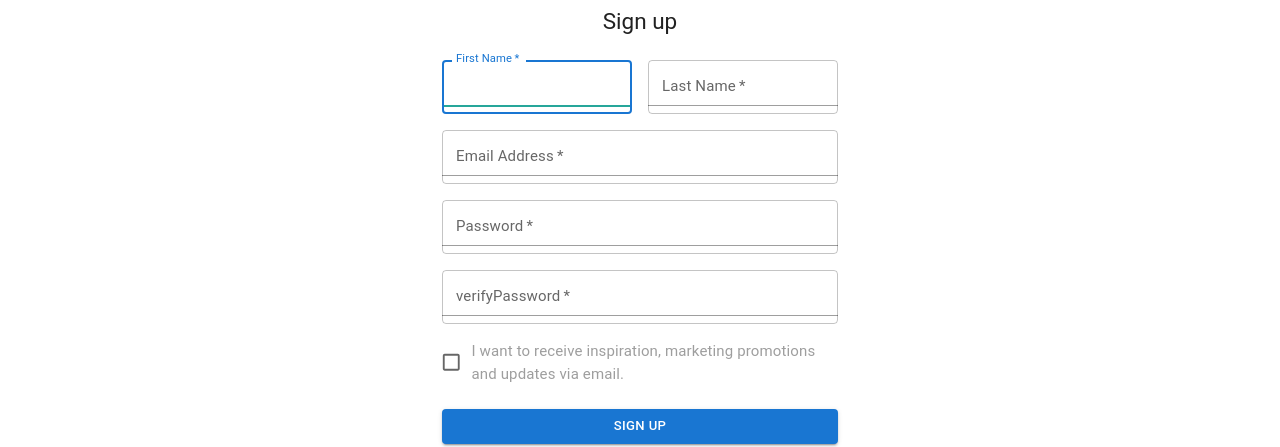
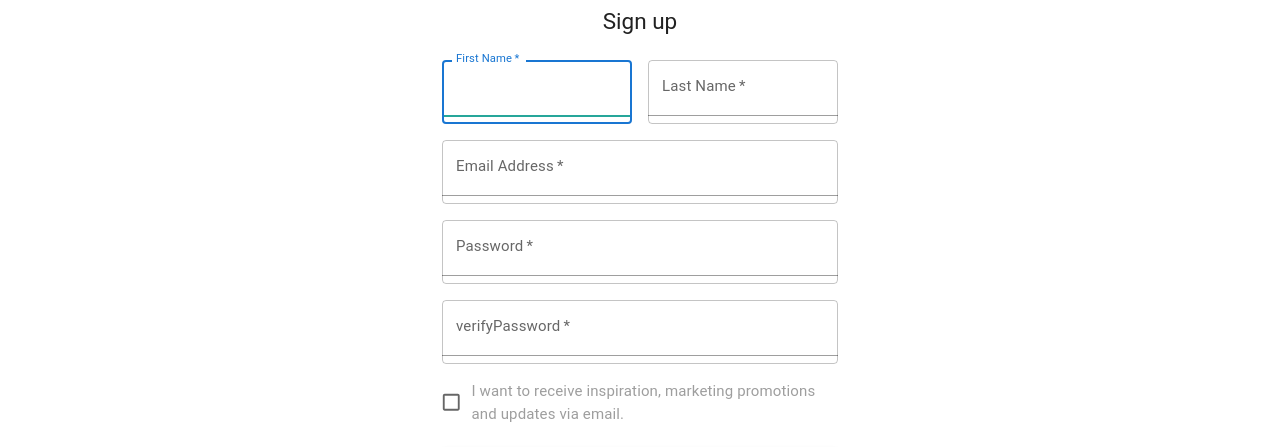
Before and after one commit to ziyadvk2/Teacher-Portal-FrontEnd, a React (Create React App) app: page /signup in a window 1280 px wide. Shown: the part 178-625 px from the top of the page. Built offline with nearby package versions, Linux system fonts and the light colour scheme; no server answers.

Commit message:
Made some CSS changes in components

```diff
--- a/src/components/AppBar.js
+++ b/src/components/AppBar.js
@@ -26,7 +26,7 @@ function ResponsiveAppBar() {
   const dispatch = useDispatch();
   const navigate = useNavigate();
 
-  const { user, loading } = useSelector((state) => state.userReducer);
+  const { user,accessToken, loading } = useSelector((state) => state.userReducer);
   useEffect(() => {
     dispatch(fetchUser());
   }, [dispatch]);
@@ -83,7 +83,7 @@ function ResponsiveAppBar() {
               Teacher's Portal
             </Typography>
           </Box>
-          {user && !loading ? (
+          {user && accessToken ? (
             <Box>
               <Tooltip title="Open settings">
                 <IconButton onClick={handleOpenUserMenu} sx={{ p: 0 }}>
--- a/src/components/EditStudent.js
+++ b/src/components/EditStudent.js
@@ -6,12 +6,10 @@ import DialogActions from "@mui/material/DialogActions";
 import DialogContent from "@mui/material/DialogContent";
 import DialogContentText from "@mui/material/DialogContentText";
 import DialogTitle from "@mui/material/DialogTitle";
-import {  TextField } from "@mui/material";
+import { TextField } from "@mui/material";
 import EditIcon from "@mui/icons-material/Edit";
 import { useDispatch } from "react-redux";
-import {
-  updateStudentById,
-} from "../Redux/reducers/studentReducer";
+import { updateStudentById } from "../Redux/reducers/studentReducer";
 
 export default function EditStudent({ studentId, initialData }) {
   const [open, setOpen] = useState(false);
@@ -26,9 +24,9 @@ export default function EditStudent({ studentId, initialData }) {
   const handleBox = () => {
     setOpen(!open);
   };
-useEffect(()=>{
+  useEffect(() => {
     setFormData(initialData);
-},[initialData])
+  }, [initialData]);
 
   const handleChange = (event) => {
     const { name, value } = event.target;
@@ -65,10 +63,16 @@ useEffect(()=>{
               mt: 2,
               minWidth: 120,
               maxWidth: "100%",
-              '& > :not(style)': { m: 1, width: '25ch' },
+              "& > :not(style)": { m: 1, width: "25ch" },
             }}
           >
             <TextField
+              inputProps={{
+                style: {
+                  padding: 5,
+                },
+              }}
+              sx={{ mt: 1 }}
               id="outlined-basic"
               label="Name"
               variant="outlined"
@@ -78,6 +82,12 @@ useEffect(()=>{
               placeholder="Enter Student Name"
             />
             <TextField
+              inputProps={{
+                style: {
+                  padding: 5,
+                },
+              }}
+              sx={{ mt: 1 }}
               id="outlined-basic"
               label="Subject Name"
               variant="outlined"
@@ -88,6 +98,12 @@ useEffect(()=>{
               placeholder="Enter Subject Name"
             />
             <TextField
+              inputProps={{
+                style: {
+                  padding: 5,
+                },
+              }}
+              sx={{ mt: 1 }}
               id="outlined-basic"
               label="Mark"
               variant="outlined"
--- a/src/components/Home.js
+++ b/src/components/Home.js
@@ -1,9 +1,18 @@
-import React from "react";
+import React, { useEffect } from "react";
 import StudentTable from "./StudentTable";
 import NewStudent from "./NewStudent";
 import { Box } from "@mui/material";
+import { useSelector } from "react-redux";
 
 const Home = () => {
+  const { status } = useSelector((state) => state.userReducer);
+
+  useEffect(()=>{
+    if (status === 'succeededLogin') {
+      alert('Login Successful');
+    }
+  },[]);
+
   return (
     <>
       <StudentTable />
--- a/src/components/LoginPage.js
+++ b/src/components/LoginPage.js
@@ -18,9 +18,8 @@ export default function LoginFinal() {
   });
   const { email, password } = formData;
   const dispatch = useDispatch();
-  const navigate = useNavigate();
 
-  const { loginError, status } = useSelector((state) => state.userReducer);
+  const { loginError } = useSelector((state) => state.userReducer);
 
   const handleChange = (event) => {
     const { name, value } = event.target;
@@ -30,14 +29,8 @@ export default function LoginFinal() {
   const handleSubmit = async (event) => {
     event.preventDefault();
     dispatch(loginUser(formData));
+
   };
-
-  useEffect(() => {
-    if (status === 'succeededLogin') {
-      alert('Login Successful');
-      navigate("/home");
-    }
-  }, [status, navigate]);
 
   return (
     <main>
--- a/src/components/NewStudent.js
+++ b/src/components/NewStudent.js
@@ -65,6 +65,11 @@ export default function NewStudent() {
             }}
           >
             <TextField
+              inputProps={{
+                style: {
+                  padding: 5,
+                },
+              }}
               sx={{ mt: 1 }}
               id="outlined-basic"
               label="Name"
@@ -75,6 +80,11 @@ export default function NewStudent() {
               placeholder="Enter Student Name"
             />
             <TextField
+              inputProps={{
+                style: {
+                  padding: 5,
+                },
+              }}
               sx={{ mt: 1 }}
               id="outlined-basic"
               label="Subject Name"
@@ -86,6 +96,11 @@ export default function NewStudent() {
               placeholder="Enter Subject Name"
             />
             <TextField
+              inputProps={{
+                style: {
+                  padding: 5,
+                },
+              }}
               sx={{ mt: 1 }}
               id="outlined-basic"
               label="Mark"
--- a/src/components/SignUpPage.js
+++ b/src/components/SignUpPage.js
@@ -13,7 +13,7 @@ import Typography from "@mui/material/Typography";
 import Container from "@mui/material/Container";
 import { createTheme, ThemeProvider } from "@mui/material/styles";
 import { useDispatch, useSelector } from "react-redux";
-import {postUserData} from "../Redux/reducers/userReducer";
+import { postUserData } from "../Redux/reducers/userReducer";
 import { useNavigate } from "react-router";
 
 function Copyright(props) {
@@ -34,7 +34,6 @@ function Copyright(props) {
   );
 }
 
-
 const defaultTheme = createTheme();
 
 export default function SignUpPage() {
@@ -43,12 +42,12 @@ export default function SignUpPage() {
     lastName: "",
     email: "",
     password: "",
-    verifyPassword:""
+    verifyPassword: "",
   });
-  const { firstName, lastName, email, password ,verifyPassword} = formData;
+  const { firstName, lastName, email, password, verifyPassword } = formData;
   const dispatch = useDispatch();
-  const navigate = useNavigate()
-  const {  registerError,status } = useSelector((state) => state.userReducer);
+  const navigate = useNavigate();
+  const { registerError, status } = useSelector((state) => state.userReducer);
 
   const handleChange = (event) => {
     const { name, value } = event.target;
@@ -61,9 +60,9 @@ export default function SignUpPage() {
   };
 
   useEffect(() => {
-    if (status === 'succeededRegistration') {
-      alert('Registration Completed. Please Sign in');
-      navigate('/login');
+    if (status === "succeededRegistration") {
+      alert("Registration Completed. Please Sign in");
+      navigate("/login");
     }
   }, [status, navigate]);
 
@@ -94,7 +93,11 @@ export default function SignUpPage() {
             <Grid container spacing={2}>
               <Grid item xs={12} sm={6}>
                 <TextField
-                  autoComplete="given-name"
+                  inputProps={{
+                    style: {
+                      padding: 5,
+                    },
+                  }}
                   name="firstName"
                   required
                   fullWidth
@@ -107,30 +110,43 @@ export default function SignUpPage() {
               </Grid>
               <Grid item xs={12} sm={6}>
                 <TextField
+                  inputProps={{
+                    style: {
+                      padding: 5,
+                    },
+                  }}
                   required
                   fullWidth
                   id="lastName"
                   label="Last Name"
                   name="lastName"
-                  autoComplete="family-name"
                   value={lastName}
                   onChange={handleChange}
                 />
               </Grid>
               <Grid item xs={12}>
                 <TextField
+                  inputProps={{
+                    style: {
+                      padding: 5,
+                    },
+                  }}
                   required
                   fullWidth
                   id="email"
                   label="Email Address"
                   name="email"
-                  autoComplete="email"
                   value={email}
                   onChange={handleChange}
                 />
               </Grid>
               <Grid item xs={12}>
                 <TextField
+                  inputProps={{
+                    style: {
+                      padding: 5,
+                    },
+                  }}
                   required
                   fullWidth
                   name="password"
@@ -143,6 +159,11 @@ export default function SignUpPage() {
               </Grid>
               <Grid item xs={12}>
                 <TextField
+                  inputProps={{
+                    style: {
+                      padding: 5,
+                    },
+                  }}
                   required
                   fullWidth
                   name="verifyPassword"
```
Lines whose indentation alone changed are shown as unchanged.
